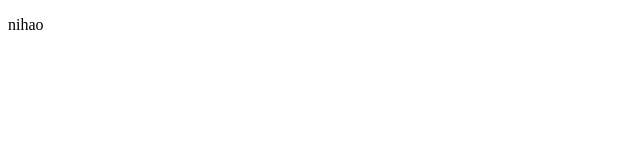
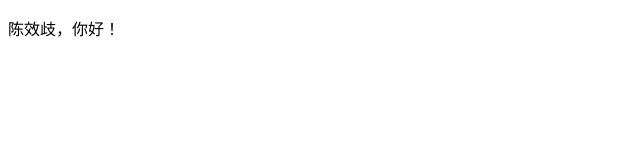
Before and after one commit to lihaoran1986/lihaoran1986.github.io, a plain HTML site: page index.html in a window 1280 px wide. Shown: the whole page, without its empty margins (0-640 px from the left). Drawn offline with Linux system fonts and the light colour scheme.

Commit message:
Update index.html

```diff
--- a/index.html
+++ b/index.html
@@ -1,4 +1,4 @@
 <!DOCTYPE html>
 <html>
-<p>nihao</p>
+<p>陈效歧，你好！</p>
 </html>
```
